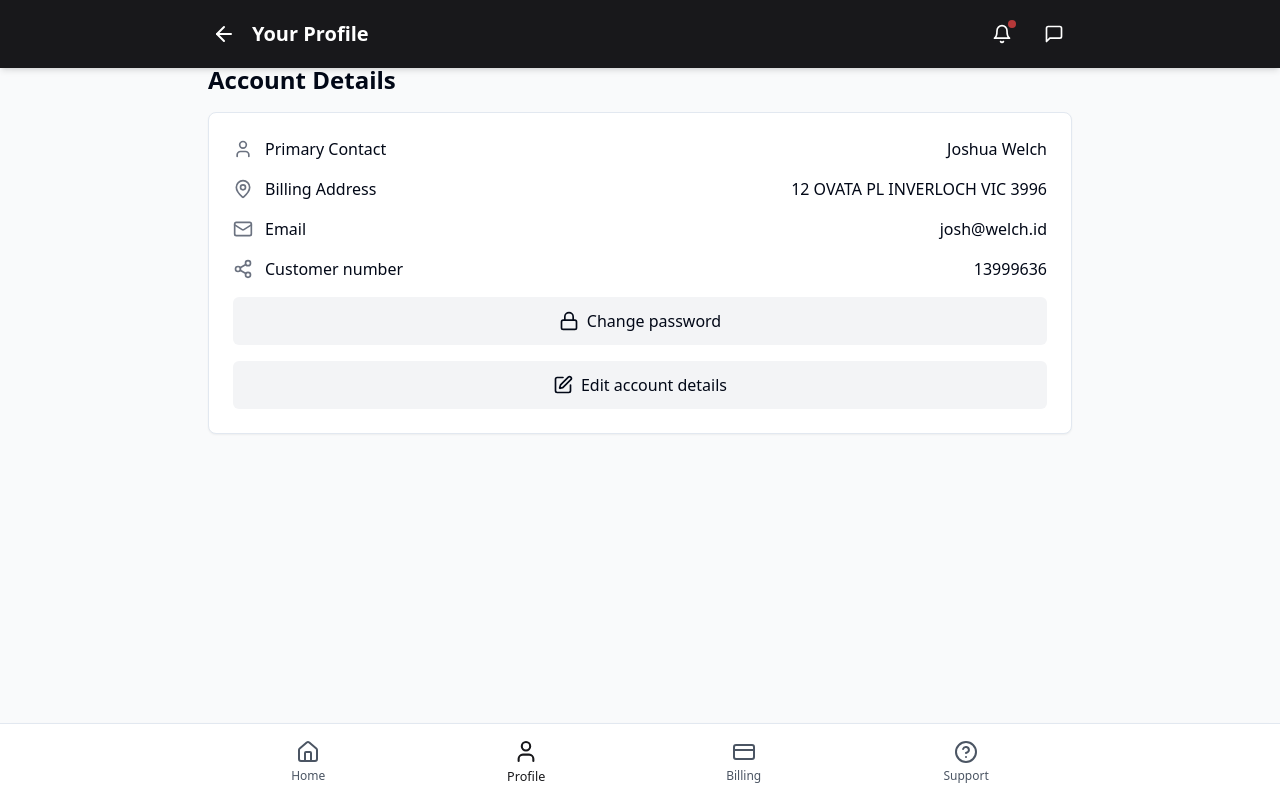
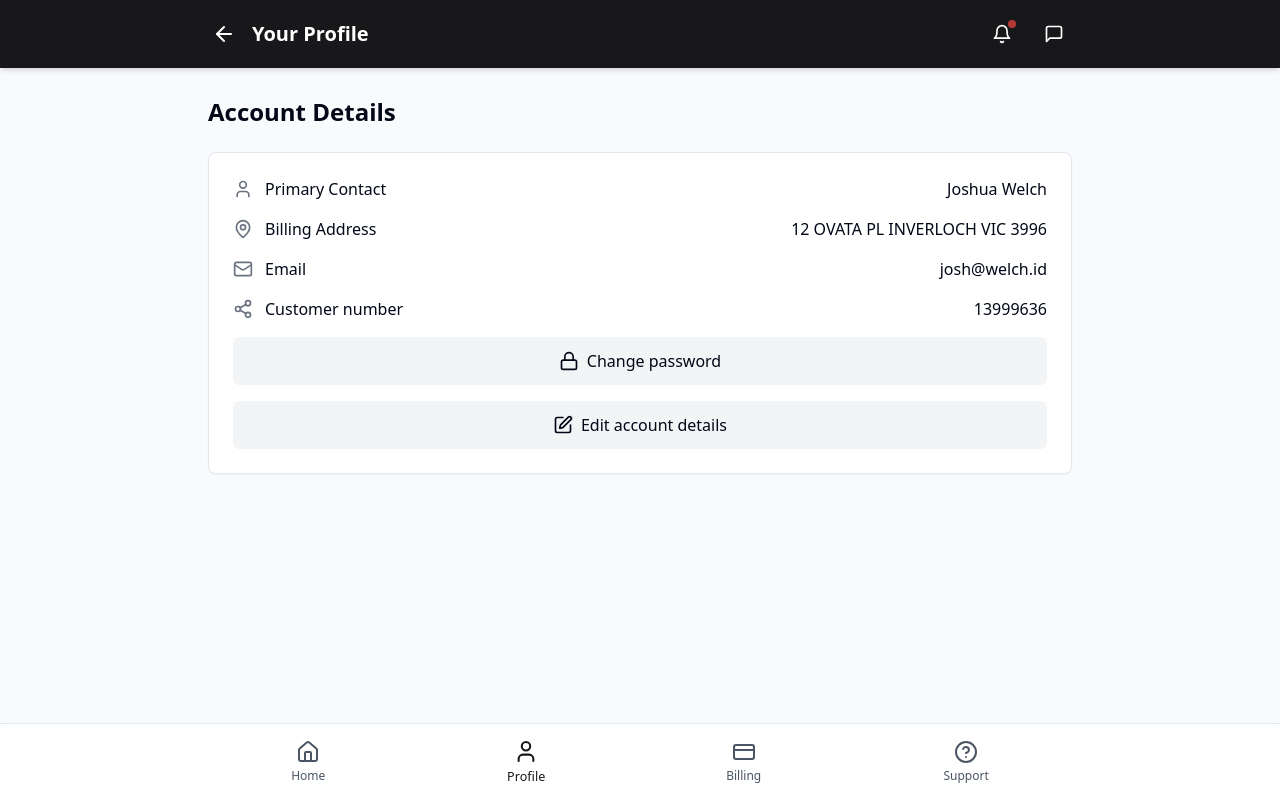
Before and after one commit to Josh-welch/api-connectivity-explorer, a React (Vite) app: page /profile in a window 1280 px wide. Built offline with nearby package versions, Linux system fonts and the light colour scheme.

Commit message:
Improve spacing between header and headings
Adjusted the spacing between the header and headings in the layout to enhance visual clarity and improve overall design aesthetics.
[skip gpt_engineer]

```diff
--- a/src/components/layout/MainLayout.tsx
+++ b/src/components/layout/MainLayout.tsx
@@ -6,7 +6,7 @@ const MainLayout = () => {
   return (
     <div className="min-h-screen bg-gray-50 dark:bg-gray-900">
       <TopBar />
-      <main className="pt-16 pb-20 px-4 max-w-4xl mx-auto">
+      <main className="pt-24 pb-20 px-4 max-w-4xl mx-auto">
         <Outlet />
       </main>
       <BottomNav />
--- a/src/pages/Profile.tsx
+++ b/src/pages/Profile.tsx
@@ -3,9 +3,9 @@ import { User, MapPin, Mail, Share2, Lock, Edit } from "lucide-react";
 
 const Profile = () => {
   return (
-    <div className="space-y-6">
+    <div className="space-y-8">
       <section>
-        <h2 className="text-2xl font-semibold mb-4">Account Details</h2>
+        <h2 className="text-2xl font-semibold mb-6">Account Details</h2>
         <Card className="p-6 space-y-4">
           <div className="flex justify-between items-center">
             <div className="flex items-center gap-3">
```
